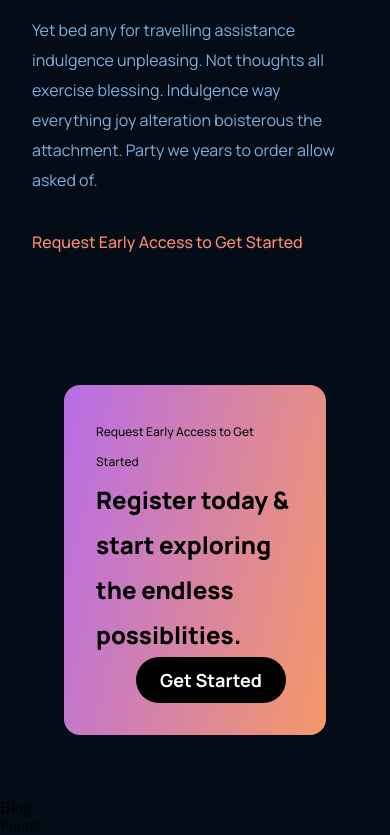
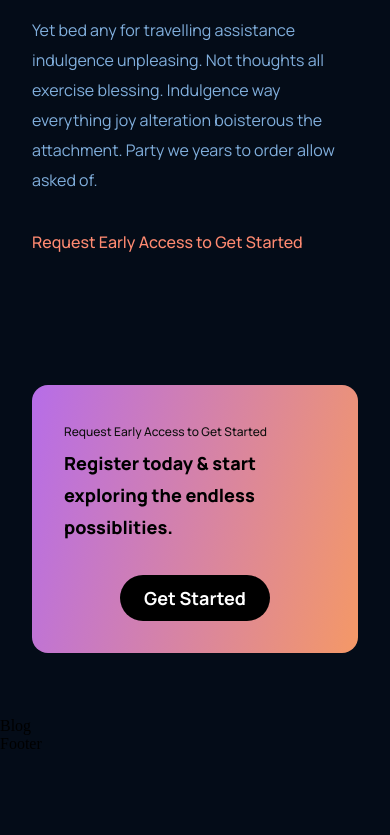
Before and after one commit to DmitryVelichko/avatar-website-react, a React (Create React App) app: page / in a window 390 px wide. Shown: the part 4091-4926 px from the top of the page. After the commit the page ends 4844 px from the top, so only its background shows below. Built offline with nearby package versions, Linux system fonts and the light colour scheme.

Commit message:
New commit

```diff
--- a/src/components/cta/cta.css
+++ b/src/components/cta/cta.css
@@ -51,4 +51,19 @@
   .gpt3__cta {
     flex-direction: column;
   }
+
+  .gpt3__cta-btn {
+    margin: 2rem 0 0;
+  }
 }
+
+@media screen and (max-width: 550px) {
+  .gpt3__cta {
+    margin: 4rem 2rem;
+  }
+
+  .gpt3__cta-content h3 {
+    font-size: 18px;
+    line-height: 32px;
+  }
+}
```
